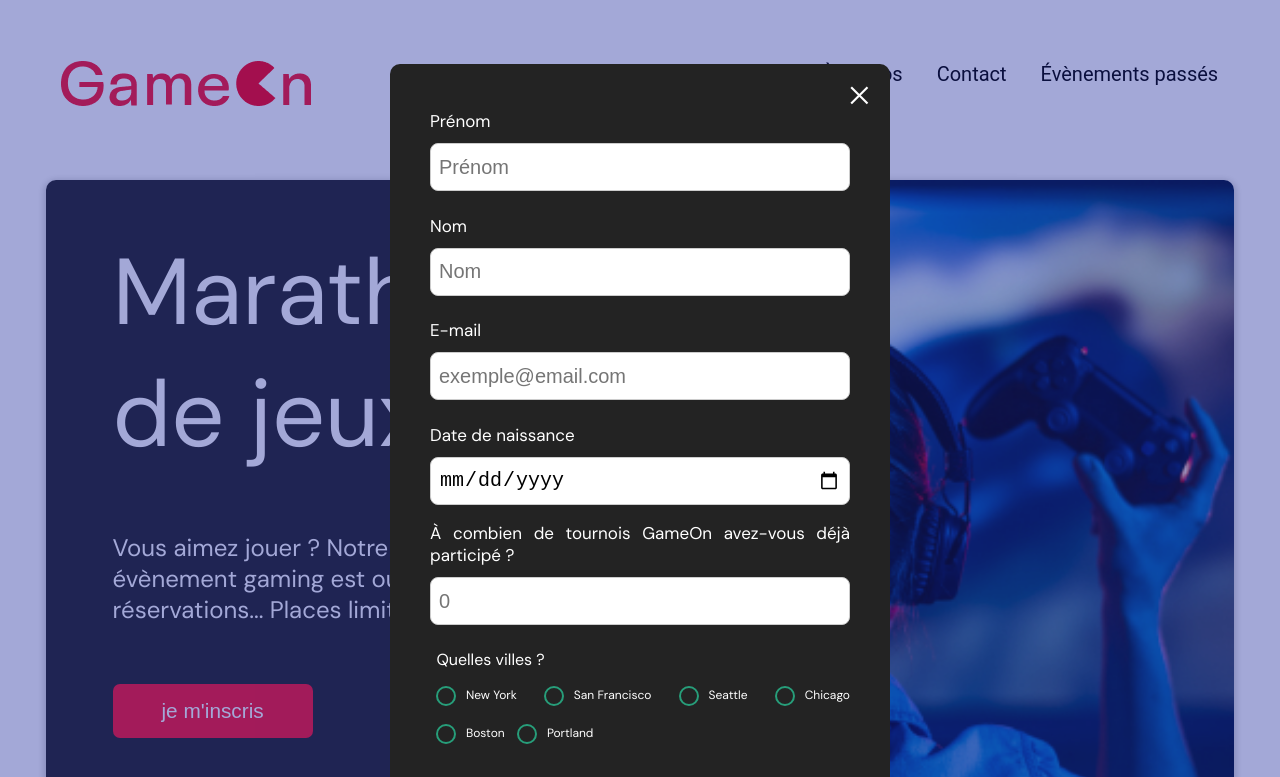
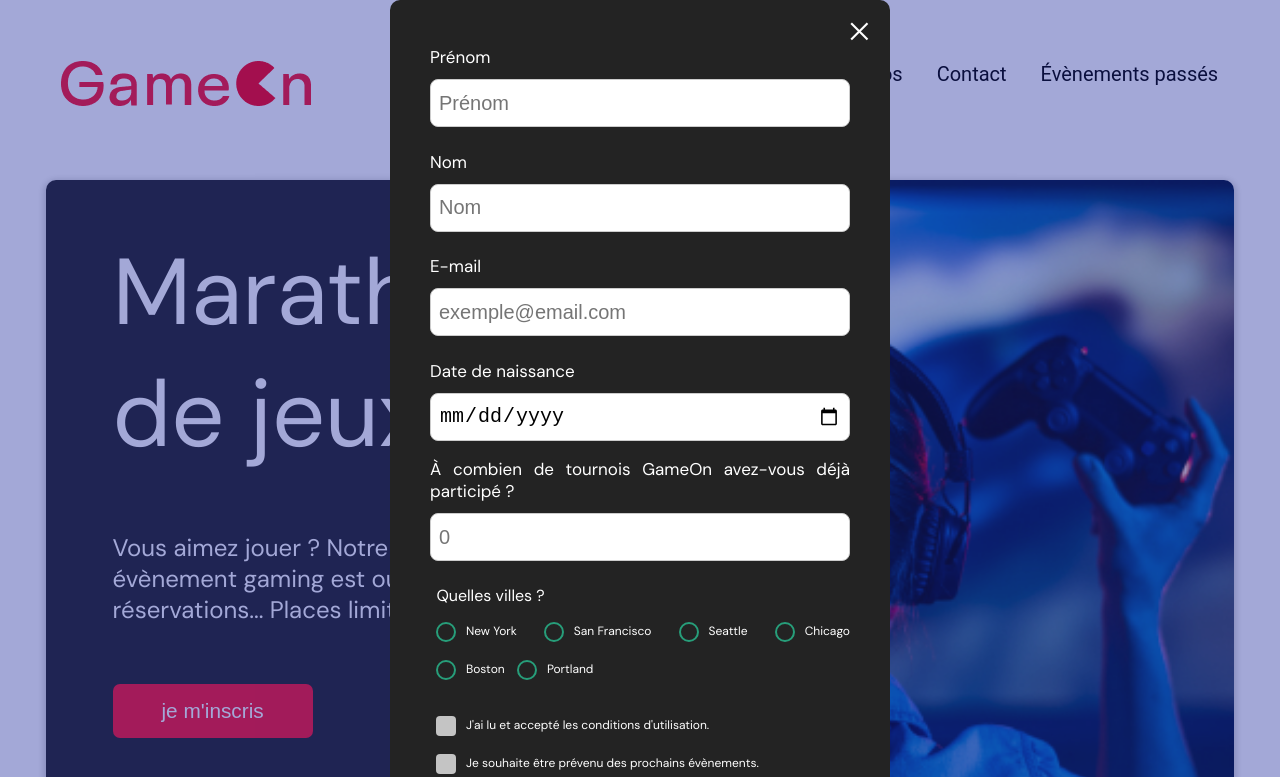
Before and after one commit to J0ode/GameOn, a plain HTML site: page index.html in a window 1280 px wide. Both pictures are taken after a click on the button "je m'inscris". Shown: the top 777 px of the page. Drawn offline with Linux system fonts and the light colour scheme.

Commit message:
Update modal.css

```diff
--- a/modal.css
+++ b/modal.css
@@ -109,7 +109,8 @@ main {
   background-color: rgba(26, 39, 156, 0.4);
 }
 .content {
-  margin: 5% auto;
+  margin:auto;
+  margin-top:40px
   width: 100%;
   max-width: 500px;
   animation-name: modalopen;
```
